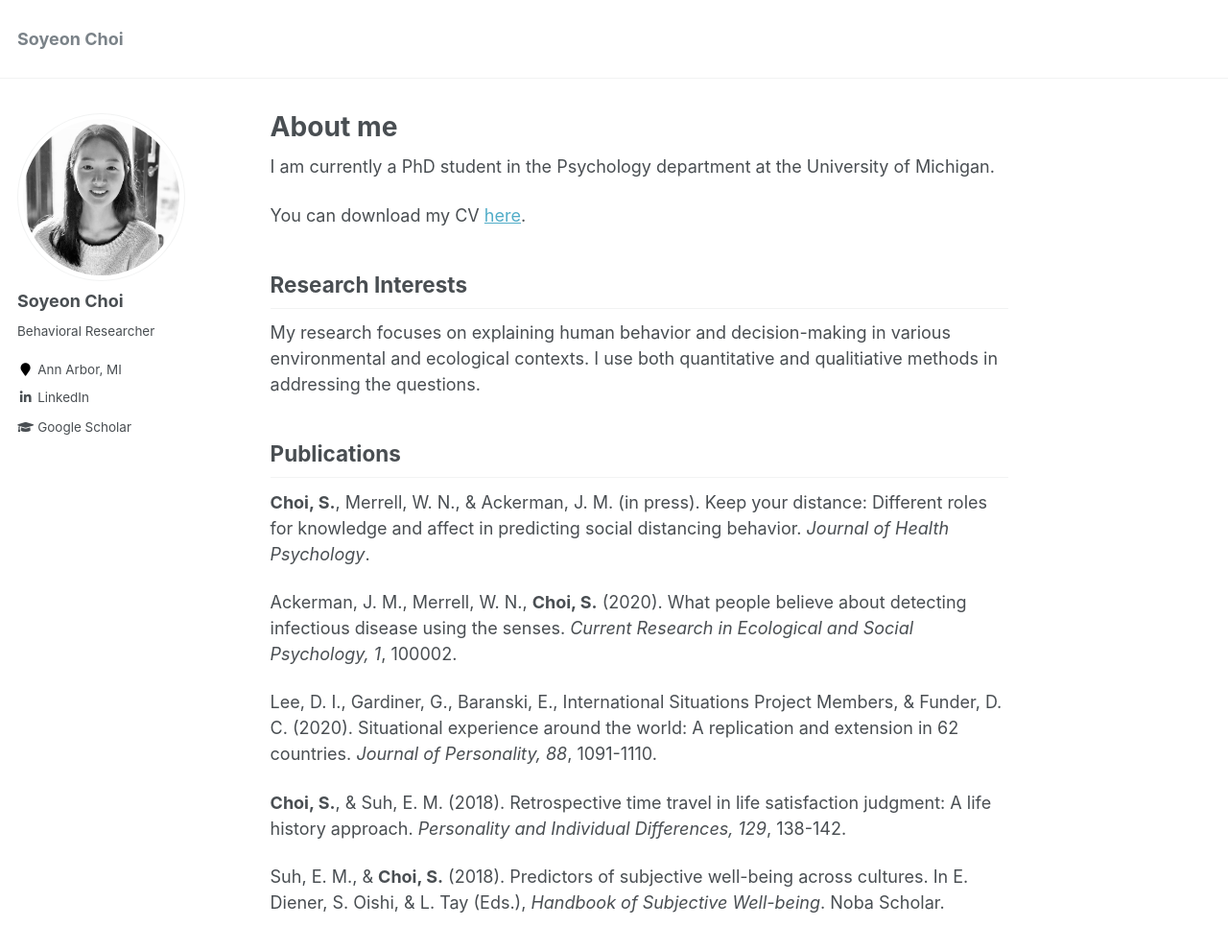
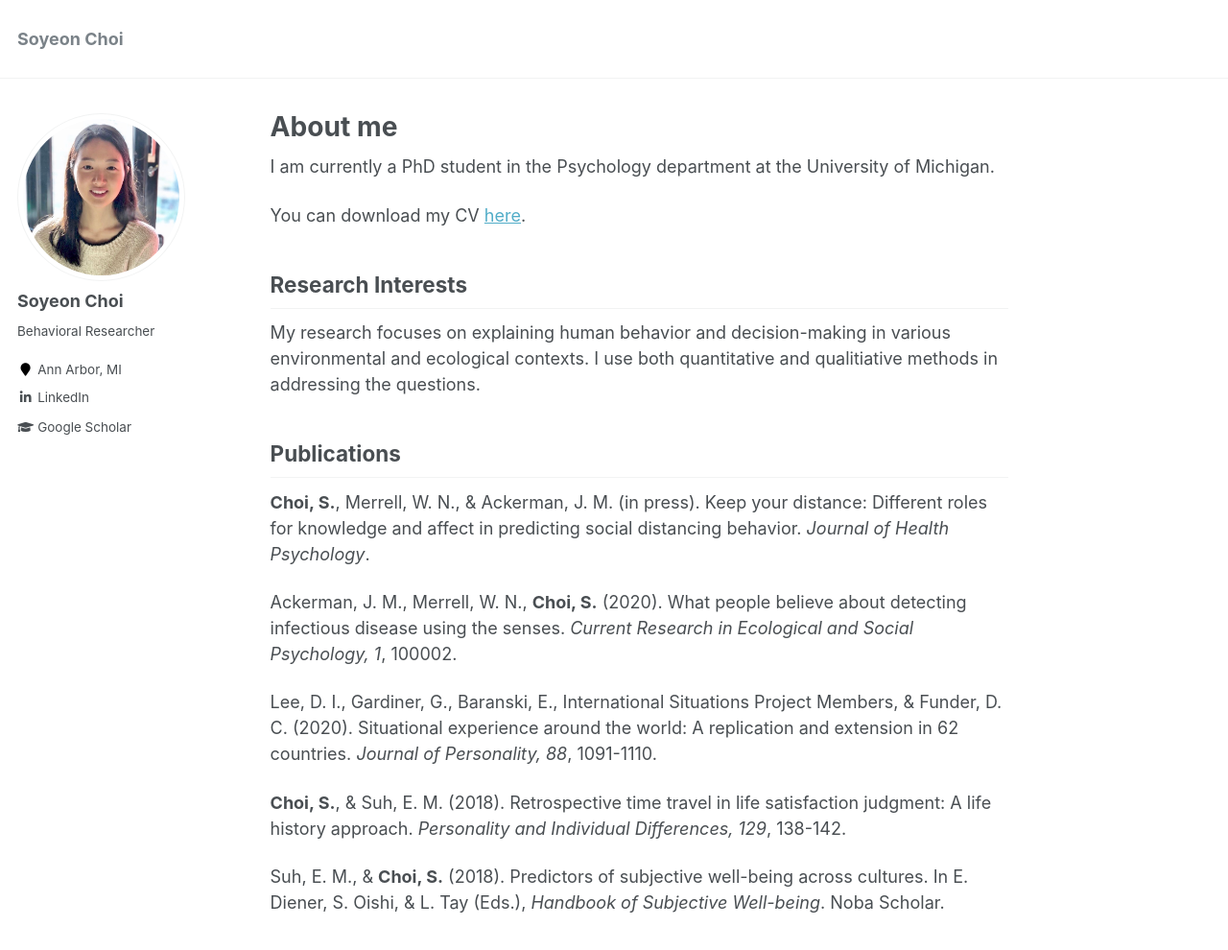
Before and after one commit to choi-soyeon/choi-soyeon.github.io, a Jekyll site: the page built from _pages/about.md, in a window 1280 px wide and 1140 px high. Shown: the top 990 px of the window at 96% size. Built offline with Jekyll 4.4.1, drawn with Linux system fonts in a browser that asks for light colours.

Commit message:
Update _config.yml

```diff
--- a/_config.yml
+++ b/_config.yml
@@ -81,7 +81,7 @@ analytics:
 # Site Author
 author:
   name             : "Soyeon Choi"
-  avatar           : "profile.jpg"
+  avatar           : "image7.jpg"
   bio              : "Behavioral Researcher"
   location         : "Ann Arbor, MI"
   employer         :
```
